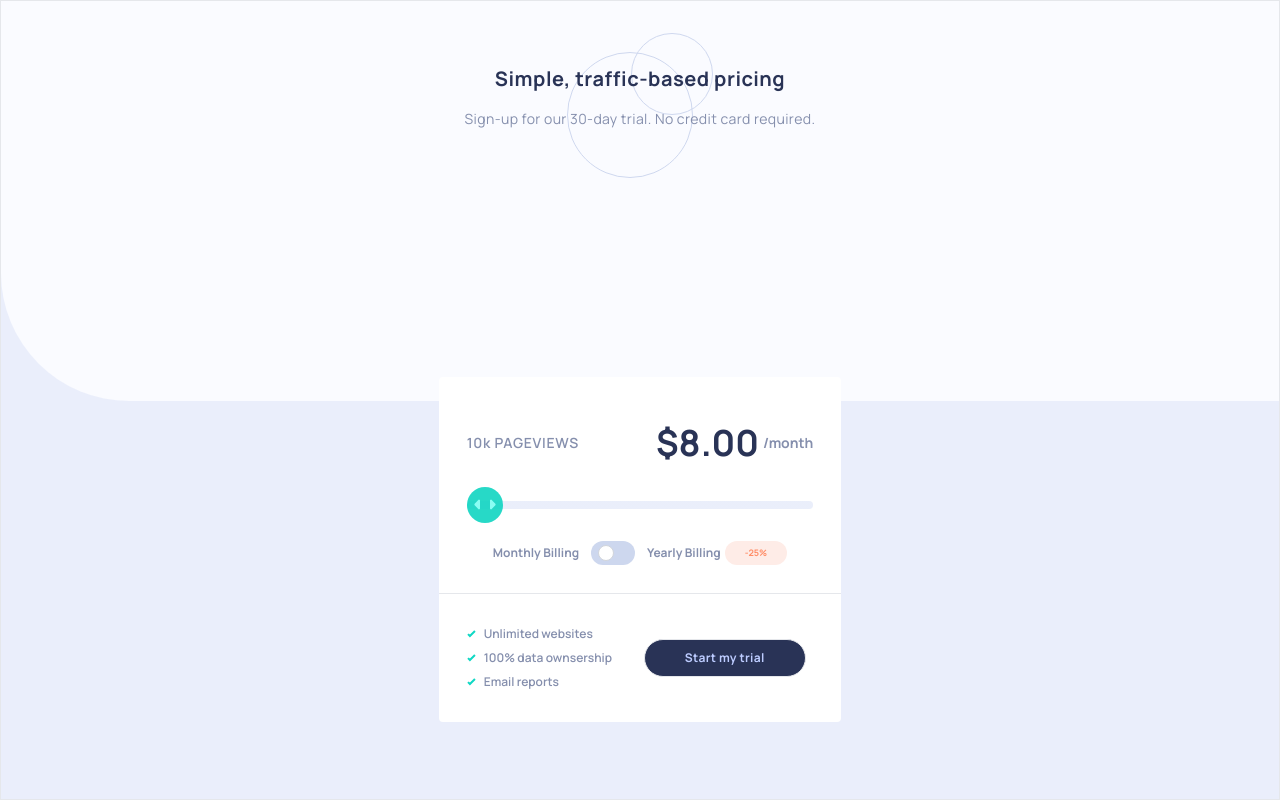
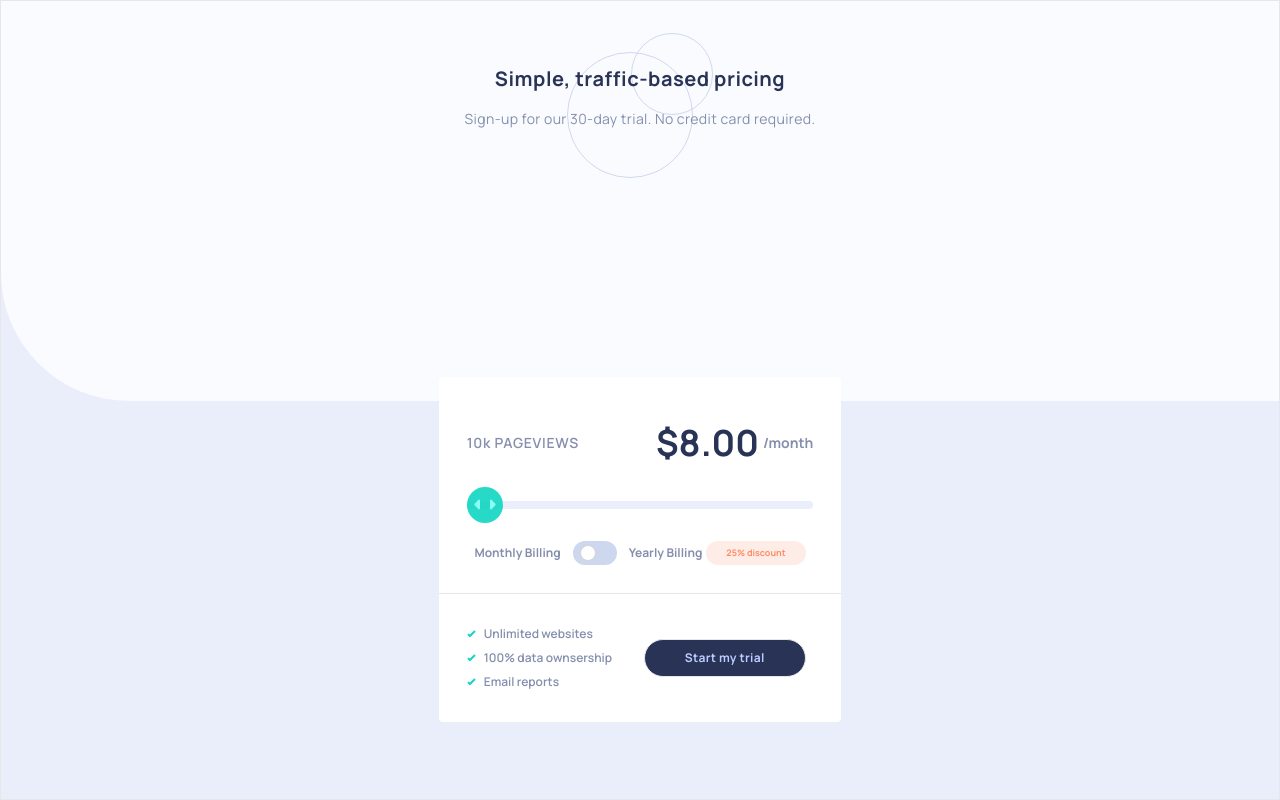
Before and after one commit to ninaokumura/interactive-price-component, a React (Create React App) app: page / in a window 1280 px wide. Built offline with nearby package versions, Linux system fonts and the light colour scheme.

Commit message:
apply discount when toggle isChecked

```diff
--- a/src/components/PriceCard.jsx
+++ b/src/components/PriceCard.jsx
@@ -35,7 +35,12 @@ const PLANS = [
 ];
 
 export default function PriceCard() {
+  const [isChecked, setIsChecked] = useState(false);
+
   const [selectedPlan, setSelectedPlan] = useState(0);
+
+  const price = PLANS[selectedPlan].price;
+
   return (
     <div className="bg-price-white rounded z-10 divide-y mt-44">
       <div className="p-7 flex flex-col gap-8">
@@ -54,18 +59,23 @@ export default function PriceCard() {
           </div>
           <div className="text-center text-dark-desaturated-blue flex justify-center items-center  gap-1 font-bold pt-3">
             <span className="text-3xl sm:text-4xl">
-              ${PLANS[selectedPlan].price}.00
+              {isChecked ? `$${price * 0.75}.00 ` : `$${price}.00`}
             </span>
             <span className="text-grayish-blue text-sm">/month</span>
           </div>
         </div>
         <div className="flex gap-3 text-xs text-grayish-blue font-bold items-center justify-center">
           <span className="">Monthly Billing</span>
-          <Toggle />
+          <Toggle
+            checked={isChecked}
+            onClick={() => setIsChecked(!isChecked)}
+          />
           <div className="flex items-center gap-1">
             <span>Yearly Billing</span>
             <span className="bg-light-grayish-red rounded-full text-[9px] text-light-red py-0.5 sm:py-1 px-2 sm:px-5">
-              -25%
+              <span className="sm:hidden">-</span>
+              25%
+              <span className="hidden sm:inline"> discount</span>
             </span>
           </div>
         </div>
--- a/src/components/Toggle.jsx
+++ b/src/components/Toggle.jsx
@@ -1,6 +1,6 @@
 import React from "react";
 
-export default function Toggle() {
+export default function Toggle(props) {
   return (
     <label
       for="checked-toggle"
@@ -11,7 +11,8 @@ export default function Toggle() {
         value=""
         id="checked-toggle"
         className="sr-only peer"
-        // checked
+        checked={props.checked}
+        onClick={props.onClick}
       />
       <div className="w-11 h-6 hover:bg-soft-cyan bg-light-grayish-blue rounded-full peer peer-focus:ring-0  peer-checked:after:translate-x-full peer-checked:after:border-white after:content-[''] after:absolute after:top-1 after:left-[7px] after:bg-white after:border-gray-300 after:border after:rounded-full after:h-4 after:w-4 after:transition-all peer-checked:bg-strong-cyan"></div>
     </label>
```
